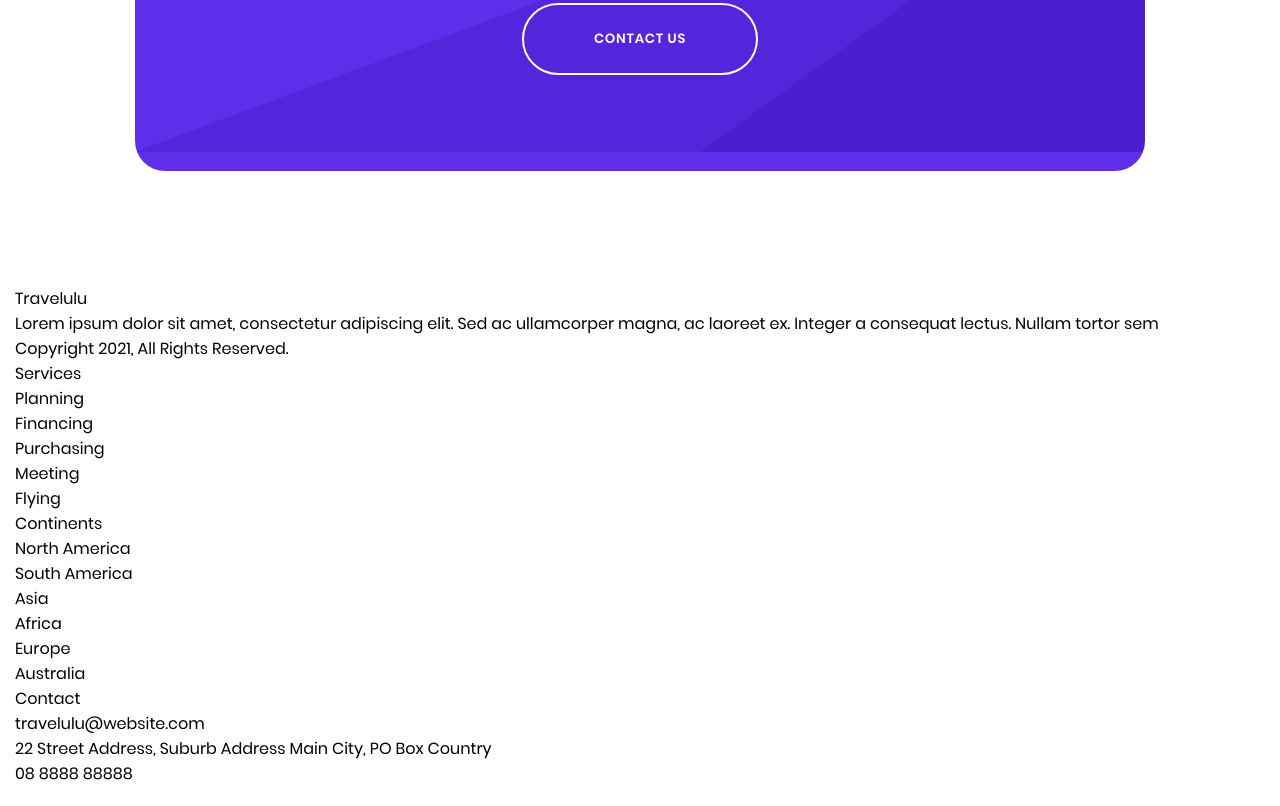
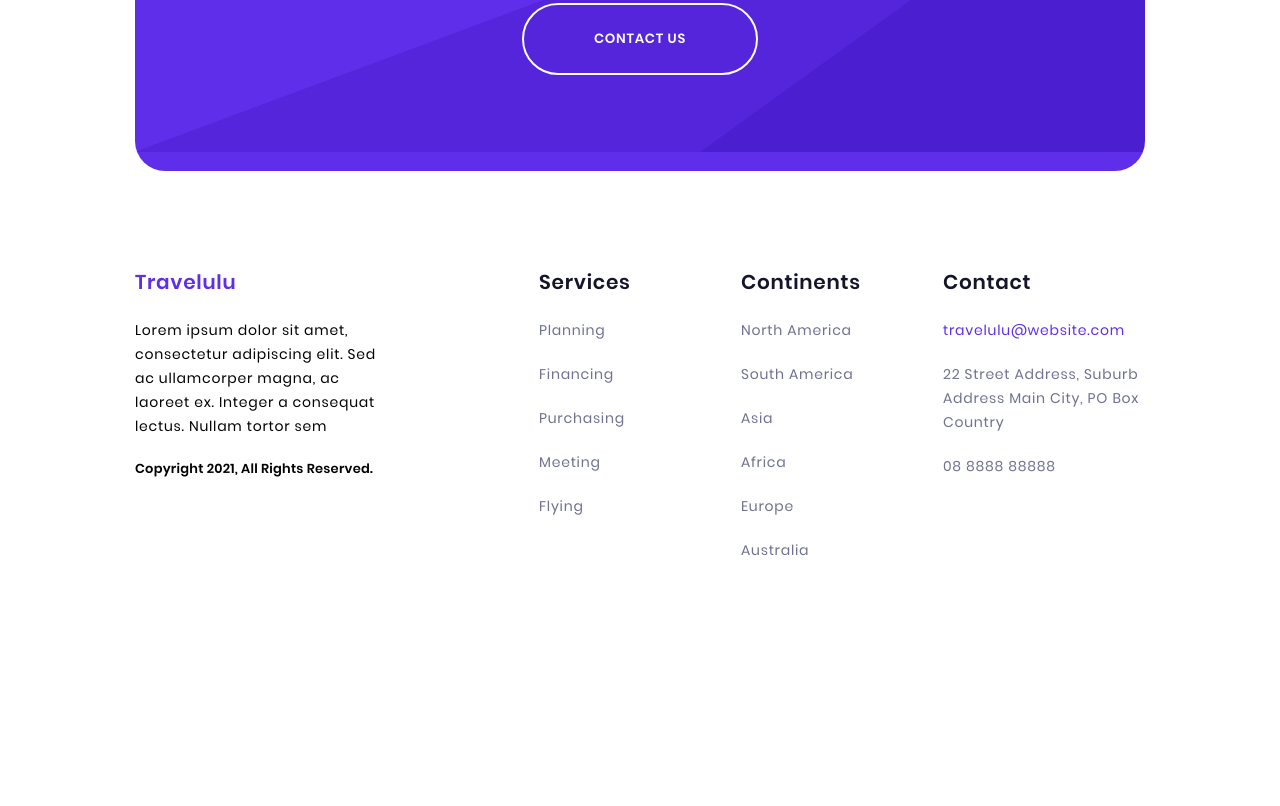
Before and after one commit to melxiory/site_Travelulu, a website built with webpack: page src/index.html in a window 1280 px wide. Shown: the part 4883-5689 px from the top of the page. After the commit the page ends 5490 px from the top, so only its background shows below. Built offline with nearby package versions, Linux system fonts and the light colour scheme; files whose address does not match are found by name.

Commit message:
chore: finished creating footer!!

```diff
--- a/src/html/footer.html
+++ b/src/html/footer.html
@@ -2,34 +2,34 @@
   <div class="footer__container">
     <div class="footer__grid">
       <div class="footer__head">
-        <p class="footer__logo footer-title">Travelulu</p>
+        <p class="footer__title footer__title--color">Travelulu</p>
         <p class="footer__head-text">Lorem ipsum dolor sit amet, consectetur adipiscing elit. Sed ac ullamcorper magna, ac laoreet ex. Integer a consequat lectus. Nullam tortor sem</p>
         <p class="footer__copyright">Copyright 2021, All Rights Reserved.</p>
       </div>
       <div class="footer__services">
-        <div class="footer-title">Services</div>
-        <ul class="footer__sevices-list">
-          <li class="footer__list-item">Planning</li>
-          <li class="footer__list-item">Financing</li>
-          <li class="footer__list-item">Purchasing</li>
-          <li class="footer__list-item">Meeting</li>
-          <li class="footer__list-item">Flying</li>
+        <div class="footer__title"><a href="#" class="footer__link">Services</a></div>
+        <ul class="footer__list">
+          <li class="footer__list-item"><a href="#" class="footer__link">Planning</a></li>
+          <li class="footer__list-item"><a href="#" class="footer__link">Financing</a></li>
+          <li class="footer__list-item"><a href="#" class="footer__link">Purchasing</a></li>
+          <li class="footer__list-item"><a href="#" class="footer__link">Meeting</a></li>
+          <li class="footer__list-item"><a href="#" class="footer__link">Flying</a></li>
         </ul>
       </div>
       <div class="footer__continents">
-        <div class="footer-title">Continents</div>
-        <ul class="footer__continents-list">
-          <li class="footer__list-item">North America</li>
-          <li class="footer__list-item">South America</li>
-          <li class="footer__list-item">Asia</li>
-          <li class="footer__list-item">Africa</li>
-          <li class="footer__list-item">Europe</li>
-          <li class="footer__list-item">Australia</li>
+        <div class="footer__title"><a href="#" class="footer__link">Continents</a></div>
+        <ul class="footer__list">
+          <li class="footer__list-item"><a href="#" class="footer__link">North America</a></li>
+          <li class="footer__list-item"><a href="#" class="footer__link">South America</a></li>
+          <li class="footer__list-item"><a href="#" class="footer__link">Asia</a></li>
+          <li class="footer__list-item"><a href="#" class="footer__link">Africa</a></li>
+          <li class="footer__list-item"><a href="#" class="footer__link">Europe</a></li>
+          <li class="footer__list-item"><a href="#" class="footer__link">Australia</a></li>
         </ul>
       </div>
       <div class="footer__contact">
-        <div class="footer-title">Contact</div>
-        <ul class="footer__contact-list">
+        <div class="footer__title"><a href="#" class="footer__link">Contact</a></div>
+        <ul class="footer__list">
           <li class="footer__list-item footer__mail"><a href="mailto:travelulu@website.com">travelulu@website.com</a></li>
           <li class="footer__list-item footer__address">22 Street Address, Suburb Address Main City, PO Box Country</li>
           <li class="footer__list-item footer__tel"><a href="tel:08888888888">08 8888 88888</a></li>
--- a/src/scss/components/footer.scss
+++ b/src/scss/components/footer.scss
@@ -1,14 +1,64 @@
 .footer {
-  padding: rem(20) 0;
-
-  // .footer__container
-  &__container {
-    display: flex;
-    align-items: center;
-
     @include media(510) {
       flex-direction: column;
       align-items: flex-start;
     }
   }
+
+
+.footer {
+  &__address {
+  }
+  &__container {
+    padding: 0 rem(135);
+  }
+  &__list {
+    display: flex;
+    flex-direction: column;
+    gap: rem(20);
+  }
+  &__copyright {
+    color: $blackColor;
+    font-size: rem(13);
+    font-weight: 600;
+    line-height: rem(22);
+    letter-spacing: rem(0.25);
+  }
+  &__grid {
+    display: grid;
+    grid-template-columns: 40% 20% 20% 20%;
+    margin-bottom: rem(45);
+  }
+  &__head {
+    max-width: rem(260);
+  }
+  &__head-text {
+    color: $blackColor;
+    font-size: rem(14);
+    line-height: rem(24);
+    letter-spacing: rem(0.75);
+    margin-bottom: rem(20);
+  }
+  &__list-item {
+    color: $labelColor;
+    font-size: rem(14);
+    line-height: rem(24);
+    letter-spacing: rem(0.75);
+  }
+  &__mail {
+    color: $defaultBlueColor;
+  }
+  &__tel {
+  }
+  &__title{
+    color: $titleActiveColor;
+    font-size: rem(20);
+    font-weight: 600;
+    line-height: rem(32);
+    letter-spacing: rem(0.75);
+    margin-bottom: rem(20);
+    &--color{
+      color: $defaultBlueColor;
+    }
+  }
 }
```
Also changed, not shown: dist/css/style.min.css, dist/index.html.
